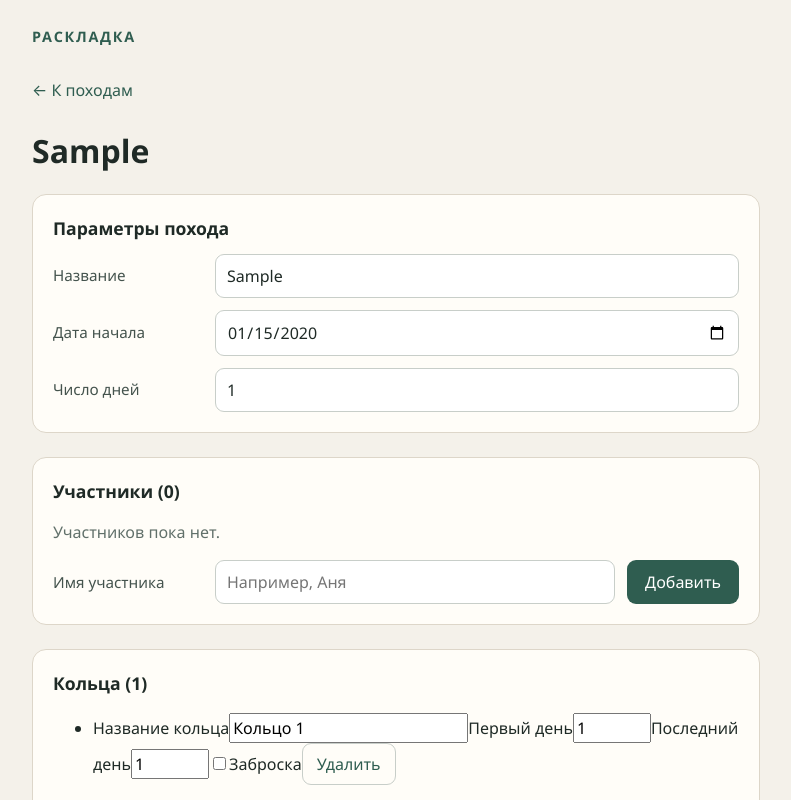
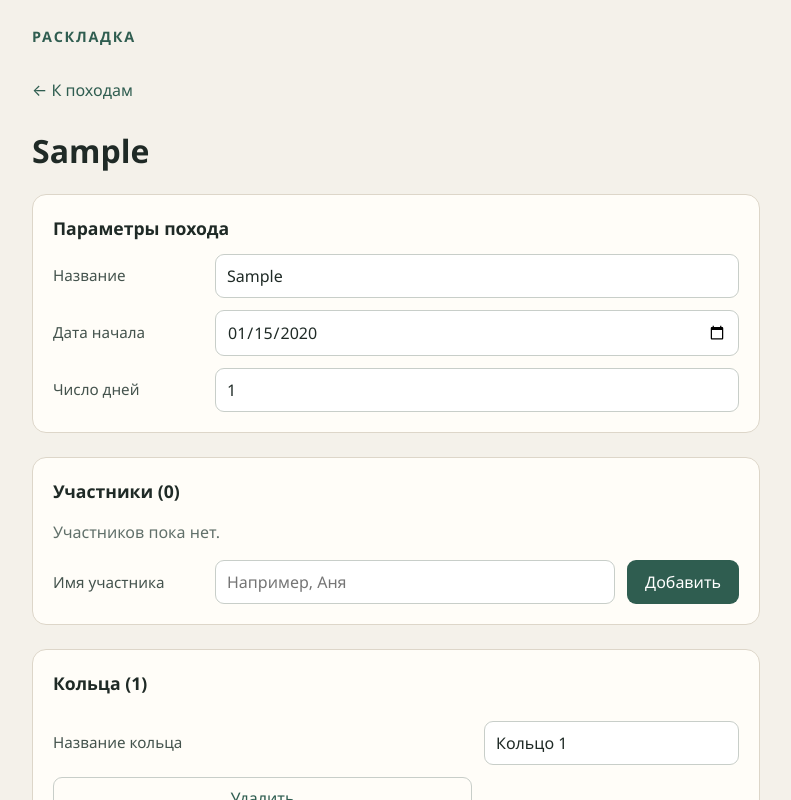
Before and after one commit to molotilkin1/raskladka, a React (Vite) app: page / in a window 1280 px wide. Both pictures are taken after typing "Sample", "2020-01-15" into the empty fields and a click on the button "Создать поход". Shown: the top 800 px of the page, without its empty margins (244-1035 px from the left). Built offline with nearby package versions, Linux system fonts and the light colour scheme.

Commit message:
fix: rings panel spacing and day dates

```diff
--- a/src/index.css
+++ b/src/index.css
@@ -150,6 +150,89 @@ input:focus-visible {
   list-style: none;
 }
 
+.ring-list {
+  display: grid;
+  gap: 16px;
+  margin: 0;
+  padding: 0;
+  list-style: none;
+}
+
+.ring-row {
+  display: flex;
+  flex-direction: column;
+  gap: 12px;
+  padding: 12px 0;
+  border-bottom: 1px solid #ddd6c9;
+}
+
+.ring-row:last-child {
+  border-bottom: 0;
+  padding-bottom: 0;
+}
+
+.ring-title-row {
+  display: grid;
+  grid-template-columns: minmax(0, 1fr) auto;
+  align-items: center;
+  gap: 12px;
+}
+
+.ring-title-row label {
+  color: #44534d;
+  font-size: 0.95rem;
+}
+
+.ring-title-row input {
+  width: 100%;
+  padding: 9px 11px;
+  color: inherit;
+  background: #ffffff;
+  border: 1px solid #c8cec9;
+  border-radius: 9px;
+}
+
+.ring-days-row {
+  display: grid;
+  grid-template-columns: repeat(2, minmax(0, 1fr)) auto;
+  align-items: end;
+  gap: 12px;
+}
+
+.ring-day {
+  display: flex;
+  flex-direction: column;
+  gap: 6px;
+}
+
+.ring-day label {
+  color: #44534d;
+  font-size: 0.95rem;
+}
+
+.ring-day input {
+  width: 100%;
+  padding: 9px 11px;
+  color: inherit;
+  background: #ffffff;
+  border: 1px solid #c8cec9;
+  border-radius: 9px;
+}
+
+.ring-day-date {
+  font-size: 0.8rem;
+  color: #61706a;
+}
+
+.ring-drop {
+  display: inline-flex;
+  align-items: center;
+  gap: 6px;
+  color: #44534d;
+  font-size: 0.95rem;
+  padding-bottom: 10px;
+}
+
 .participant-row {
   display: grid;
   grid-template-columns: minmax(0, 1fr) auto;
--- a/src/ui/RingsPanel.tsx
+++ b/src/ui/RingsPanel.tsx
@@ -1,4 +1,5 @@
 import { useEffect, useState } from 'react'
+import { dayDate } from '../domain/trip'
 import {
   setRings,
   uncoveredDays,
@@ -6,6 +7,7 @@ import {
   type Trip,
 } from '../domain/trip'
 import { errorMessage } from './error-message'
+import { formatDate } from './format'
 
 interface RingsPanelProps {
   trip: Trip
@@ -44,6 +46,7 @@ export function RingsPanel({ trip, onChange }: RingsPanelProps) {
         <ul className="ring-list">
           {rings.map((ring) => (
             <li key={ring.id} className="ring-row">
+              <div className="ring-title-row">
                 <label htmlFor={`ring-title-${ring.id}`}>Название кольца</label>
                 <input
                   id={`ring-title-${ring.id}`}
@@ -59,7 +62,18 @@ export function RingsPanel({ trip, onChange }: RingsPanelProps) {
                   }
                   autoComplete="off"
                 />
+                <button
+                  type="button"
+                  className="secondary"
+                  aria-label={`Удалить кольцо ${ring.title}`}
+                  onClick={() => commit(rings.filter((item) => item.id !== ring.id))}
+                >
+                  Удалить
+                </button>
+              </div>
 
+              <div className="ring-days-row">
+                <div className="ring-day">
                   <label htmlFor={`ring-first-${ring.id}`}>Первый день</label>
                   <input
                     id={`ring-first-${ring.id}`}
@@ -78,7 +92,12 @@ export function RingsPanel({ trip, onChange }: RingsPanelProps) {
                       )
                     }
                   />
+                  <span className="ring-day-date">
+                    {formatDate(dayDate(trip.startDate, ring.firstDay))}
+                  </span>
+                </div>
 
+                <div className="ring-day">
                   <label htmlFor={`ring-last-${ring.id}`}>Последний день</label>
                   <input
                     id={`ring-last-${ring.id}`}
@@ -97,8 +116,12 @@ export function RingsPanel({ trip, onChange }: RingsPanelProps) {
                       )
                     }
                   />
+                  <span className="ring-day-date">
+                    {formatDate(dayDate(trip.startDate, ring.lastDay))}
+                  </span>
+                </div>
 
-              <label htmlFor={`ring-drop-${ring.id}`}>
+                <label className="ring-drop" htmlFor={`ring-drop-${ring.id}`}>
                   <input
                     id={`ring-drop-${ring.id}`}
                     type="checkbox"
@@ -115,15 +138,7 @@ export function RingsPanel({ trip, onChange }: RingsPanelProps) {
                   />
                   Заброска
                 </label>
-
-              <button
-                type="button"
-                className="secondary"
-                aria-label={`Удалить кольцо ${ring.title}`}
-                onClick={() => commit(rings.filter((item) => item.id !== ring.id))}
-              >
-                Удалить
-              </button>
+              </div>
             </li>
           ))}
         </ul>
```
Lines whose indentation alone changed are shown as unchanged.
